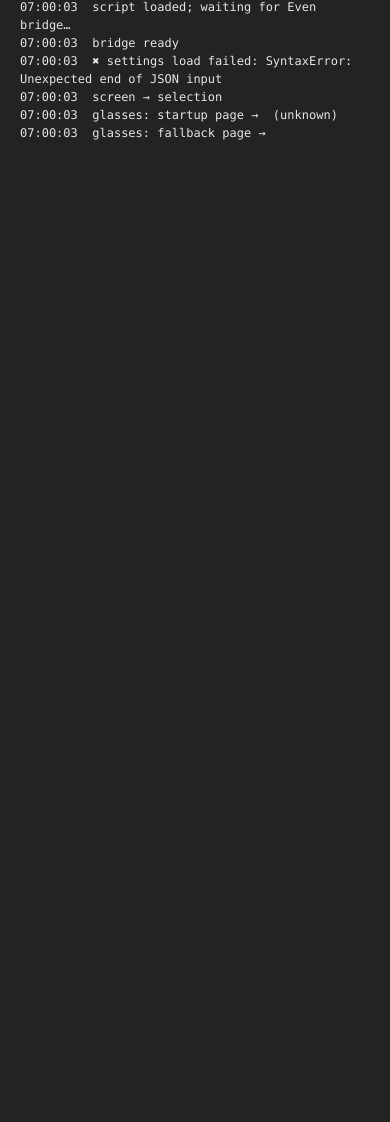
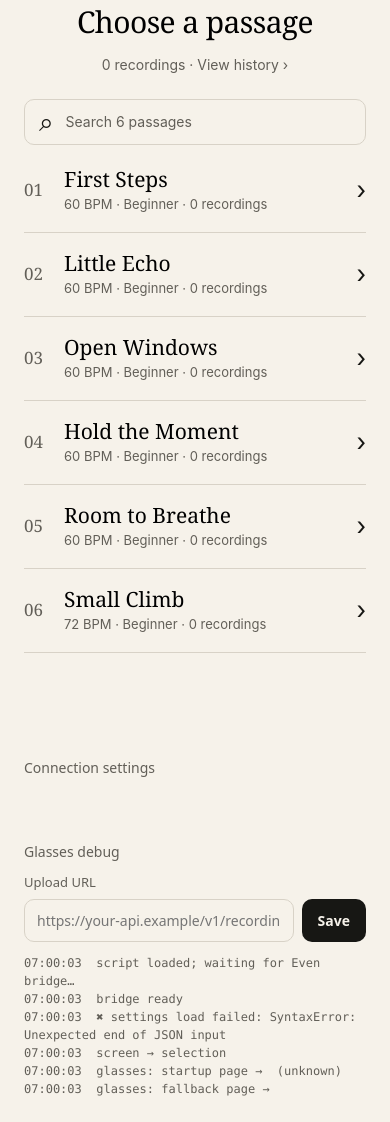
Before and after one commit to timothyouu/encore, a website built with Vite: page g2/index.html in a window 390 px wide. Shown: the part 115-1237 px from the top of the page. Before the commit the page ends 844 px from the top, so only its background shows below. Built offline with nearby package versions, Linux system fonts and the light colour scheme; no server answers; what @evenrealities/even_hub_sdk would draw is missing.

Commit message:
g2: host the phone UI in the Even Hub page
The phone app from mobile/ mounts into #app before the bridge, so the
phone works even if the glasses never connect. The glasses debug log and
Upload URL move into a collapsed panel that opens on any error. The
glasses flow is unchanged; syncing it to the phone session is next.

Co-Authored-By: Claude Opus 5.5 <noreply@anthropic.com>

```diff
--- a/g2/index.html
+++ b/g2/index.html
@@ -3,33 +3,32 @@
   <head>
     <meta charset="UTF-8" />
     <meta name="viewport" content="width=device-width, initial-scale=1.0, maximum-scale=1.0, minimum-scale=1.0, user-scalable=no" />
+    <meta name="theme-color" content="#F6F2EA" />
     <title>Encore</title>
     <style>
       html, body {
-        margin: 0;
-        height: 100%;
-        /* ER brand dark-theme surface (#232323) + Neutral-200 text (#E5E5E5). */
-        background: #232323;
-        color: #E5E5E5;
-        font: 14px/1.4 -apple-system, BlinkMacSystemFont, system-ui, sans-serif;
         /* Kill WebView zoom + iOS auto-sizing + rubber-band scroll. */
         touch-action: manipulation;
         -webkit-text-size-adjust: 100%;
         overscroll-behavior: none;
       }
-      body {
+      /* Glasses-side diagnostics (src/status.ts, src/phone.ts), below the phone UI. */
+      #debug {
+        max-width: 390px;
+        margin: 0 auto 24px;
+        padding: 0 24px;
+        color: #625F58;
+        font: 14px/1.5 system-ui, sans-serif;
+      }
+      #debug summary {
+        min-height: 44px;
         display: flex;
-        flex-direction: column;
-      }
-      /* Phone-side settings for the glasses app (src/phone.ts). */
-      #settings {
-        padding: 20px 20px 12px;
-        border-bottom: 1px solid #3a3a3a;
+        align-items: center;
+        cursor: pointer;
       }
       #settings label {
         display: block;
         margin-bottom: 6px;
-        color: #8A8A8A;
         font-size: 13px;
       }
       #settings .row {
@@ -40,35 +39,37 @@
         flex: 1;
         min-width: 0;
         padding: 10px 12px;
-        border: 0;
+        border: 1px solid #D8D2C7;
         border-radius: 10px;
-        background: rgba(255, 255, 255, 0.08);
-        color: inherit;
+        background: #F6F2EA;
+        color: #171714;
         font: inherit;
       }
       #settings button {
         padding: 10px 16px;
         border: 0;
         border-radius: 10px;
-        background: #FEF991;
-        color: #232323;
+        background: #171714;
+        color: #F6F2EA;
         font: inherit;
         font-weight: 600;
       }
-      /* Startup/error trail written by src/status.ts. */
-      #app {
-        flex: 1;
-        padding: 16px 20px;
-        box-sizing: border-box;
+      #log {
+        margin: 12px 0 0;
+        max-height: 40vh;
+        overflow-y: auto;
         white-space: pre-wrap;
         font: 12px/1.5 ui-monospace, Menlo, monospace;
-        overflow-y: auto;
       }
     </style>
   </head>
   <body>
-    <div id="settings"></div>
     <div id="app">Loading Encore… (if this never changes, the script did not load)</div>
+    <details id="debug">
+      <summary>Glasses debug</summary>
+      <div id="settings"></div>
+      <pre id="log"></pre>
+    </details>
     <script type="module" src="/src/main.ts"></script>
   </body>
 </html>
--- a/g2/src/main.ts
+++ b/g2/src/main.ts
@@ -11,8 +11,20 @@ import type { Screen } from './screens/screen.ts'
 import { selectionScreen } from './screens/selection.ts'
 import { SHEET_MUSIC_MENU_ITEM, loadSettings, saveSettings, sheetMusicMenu } from './settings.ts'
 import { loadUploadUrl, uploadTake } from './upload.ts'
+import { startPhoneApp } from '../../mobile/src/app.ts'
+
+// The phone UI (mobile/) renders in this same WebView. It mounts before the
+// bridge so the phone is usable even if the glasses never connect. Glasses
+// side effects stay in g2/; the phone app only renders phone DOM.
+function mountPhoneUi() {
+  const root = document.getElementById('app')
+  if (!root) return status('phone UI root #app is missing', 'error')
+  const app = startPhoneApp(root, { storage: window.localStorage })
+  window.addEventListener('pagehide', () => app.dispose(), { once: true })
+}
 
 async function main() {
+  mountPhoneUi()
   status('script loaded; waiting for Even bridge…')
   const slowBridge = setTimeout(() => status('still waiting for the Even bridge after 5s', 'error'), 5000)
   const glasses = new Glasses(await waitForEvenAppBridge())
--- a/g2/src/status.ts
+++ b/g2/src/status.ts
@@ -1,5 +1,6 @@
-// Startup and error trail shown on the phone, since the WebView console is not
-// visible during on-glasses testing. Also mirrored to console for the simulator.
+// Startup and error trail shown on the phone in the Glasses debug panel, since
+// the WebView console is not visible during on-glasses testing. Also mirrored
+// to console for the simulator.
 const MAX_LINES = 30
 
 const lines: string[] = []
@@ -11,8 +12,12 @@ export function status(message: string, level: 'info' | 'error' = 'info') {
   ;(level === 'error' ? console.error : console.log)(`[encore] ${message}`)
 
   // Absent outside a browser (unit tests).
-  const app = typeof document === 'undefined' ? null : document.getElementById('app')
-  if (app) app.textContent = lines.join('\n')
+  if (typeof document === 'undefined') return
+  const log = document.getElementById('log')
+  if (log) log.textContent = lines.join('\n')
+  // The trail sits in a collapsed panel under the phone UI; never hide an error.
+  const debug = document.getElementById('debug')
+  if (level === 'error' && debug instanceof HTMLDetailsElement) debug.open = true
 }
 
 if (typeof window !== 'undefined') {
```
